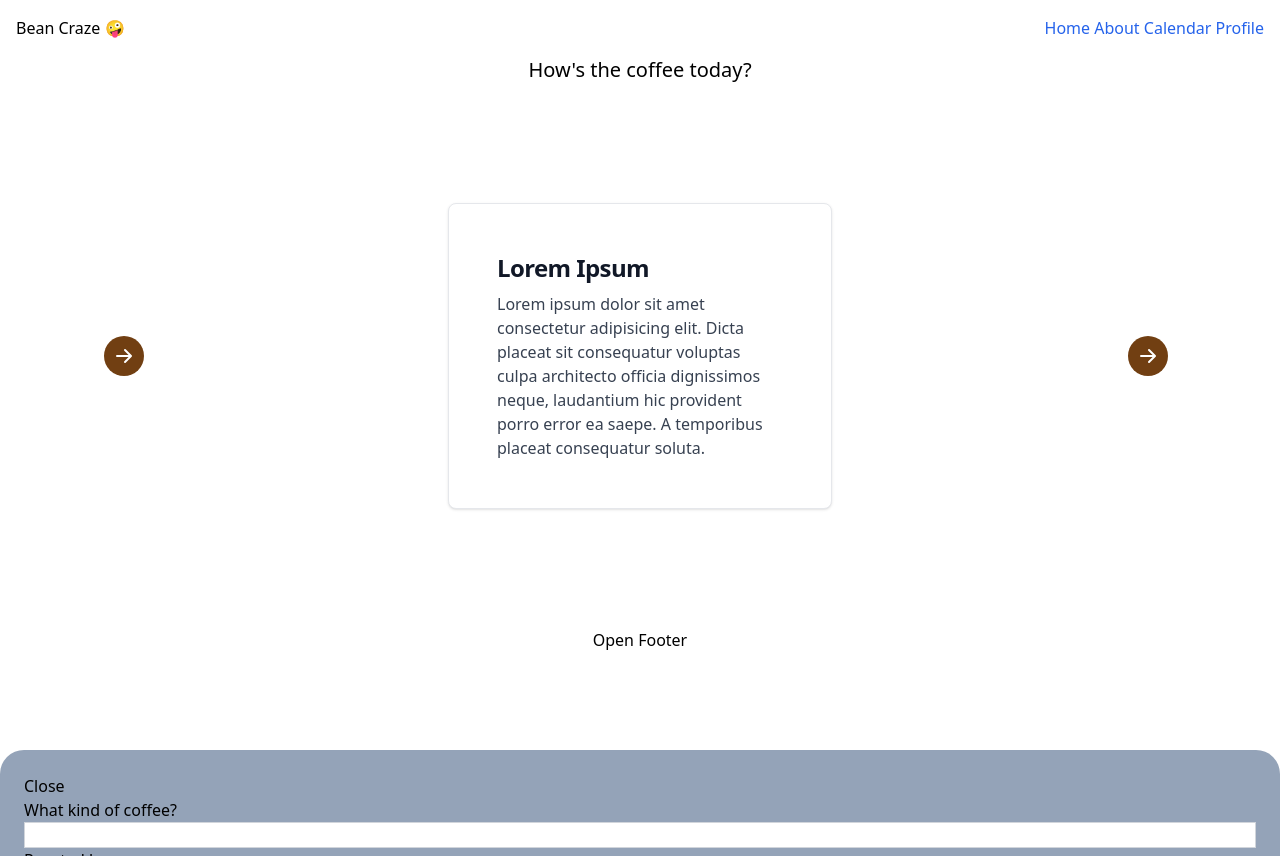
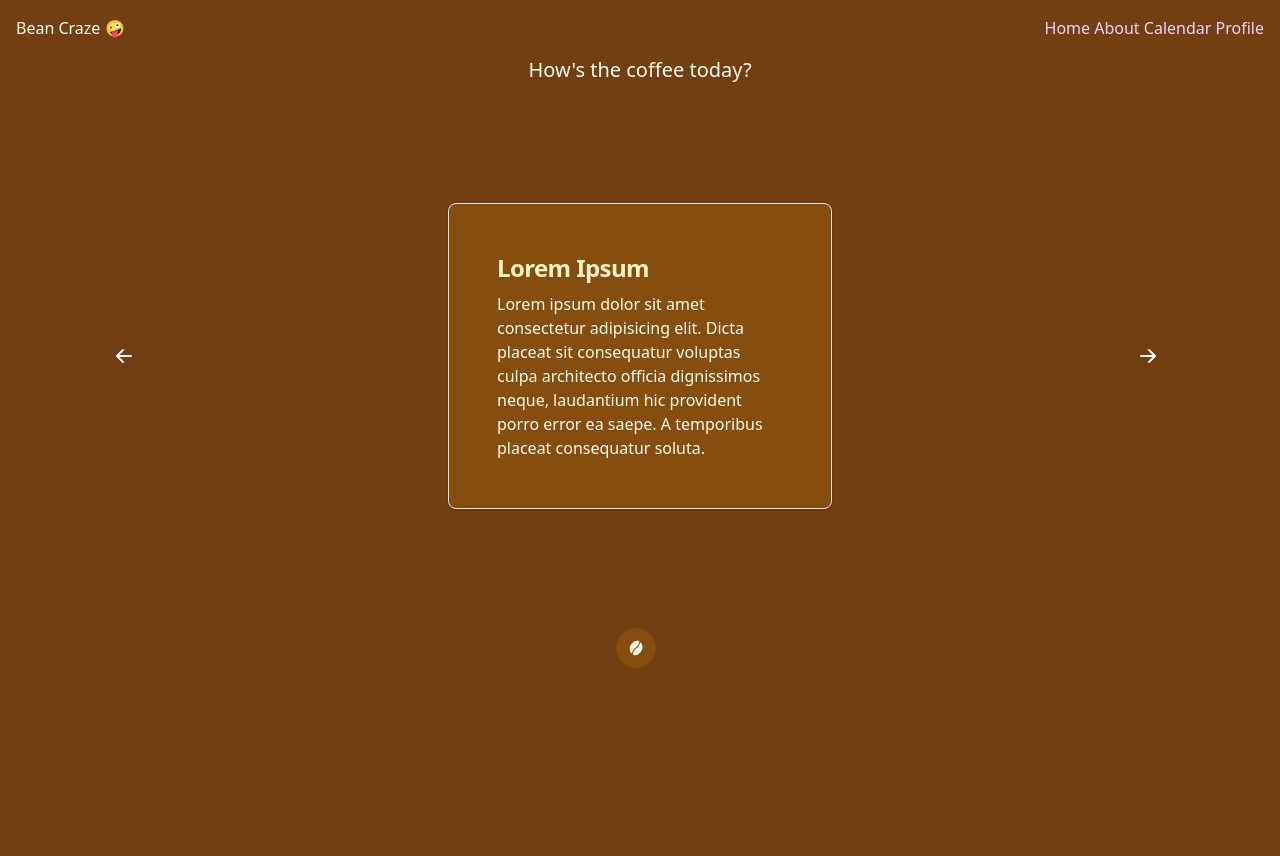
Before and after one commit to dnoc/coffee-journal, a SvelteKit app: page / in a window 1280 px wide. Built offline with nearby package versions, Linux system fonts and the light colour scheme.

Commit message:
display updates

```diff
--- a/src/lib/components/coffee-form.svelte
+++ b/src/lib/components/coffee-form.svelte
@@ -33,7 +33,7 @@
 	<label for="notes">Notes</label>
 	<input class="border border-gray-300" type="text" id="notes" name="notes" />
 	<button
-		class="focus:outline-none text-white bg-yellow-900 hover:bg-yellow-700 focus:ring-4 focus:ring-yellow-300 font-medium rounded-lg text-sm px-5 py-2.5 mr-2 mb-2 dark:focus:ring-yellow-900"
+		class="focus:outline-none text-white bg-yellow-700 hover:bg-yellow-700 focus:ring-4 focus:ring-yellow-300 font-medium rounded-lg text-sm px-5 py-2.5 mr-2 mb-2 dark:focus:ring-yellow-900"
 		type="submit"
 	>
 		Submit
--- /dev/null
+++ b/src/lib/components/draft-button.svelte
@@ -0,0 +1,34 @@
+<script lang="ts">
+	export let handleClick: () => void;
+</script>
+
+<button
+	on:click={handleClick}
+	class="text-amber-50 rotate-30 bg-yellow-800 hover:bg-yellow-700 focus:ring-4 focus:outline-none focus:ring-blue-300 rounded-full p-2.5 inline-flex items-center mr-2"
+>
+	<svg
+		fill="currentColor"
+		width="20px"
+		height="20px"
+		viewBox="0 0 64 64"
+		version="1.1"
+		xmlns="http://www.w3.org/2000/svg"
+		style="fill-rule:evenodd;clip-rule:evenodd;stroke-linejoin:round;stroke-miterlimit:2;"
+	>
+		<g transform="matrix(1,0,0,1,-1152,-256)">
+			<g id="coffee-bean-filled" transform="matrix(0.866025,0.5,-0.5,0.866025,717.879,-387.292)">
+				<g transform="matrix(1,0,0,1,0,-0.699553)">
+					<path
+						d="M737.673,328.231C738.494,328.056 739.334,328.427 739.757,329.152C739.955,329.463 740.106,329.722 740.106,329.722C740.106,329.722 745.206,338.581 739.429,352.782C737.079,358.559 736.492,366.083 738.435,371.679C738.697,372.426 738.482,373.258 737.89,373.784C737.298,374.31 736.447,374.426 735.735,374.077C730.192,371.375 722.028,365.058 722.021,352C722.015,340.226 728.812,330.279 737.673,328.231Z"
+					/>
+				</g>
+				<g transform="matrix(-1,0,0,-1,1483.03,703.293)">
+					<path
+						d="M737.609,328.246C738.465,328.06 739.344,328.446 739.785,329.203C739.97,329.49 740.106,329.722 740.106,329.722C740.106,329.722 745.206,338.581 739.429,352.782C737.1,358.507 736.503,365.948 738.383,371.527C738.646,372.304 738.415,373.164 737.796,373.703C737.177,374.243 736.294,374.356 735.56,373.989C730.02,371.241 722.028,364.92 722.021,352C722.016,340.255 728.779,330.328 737.609,328.246Z"
+					/>
+				</g>
+			</g>
+		</g>
+	</svg>
+	<span class="sr-only">Create new coffee log</span>
+</button>
--- a/src/lib/components/footer.svelte
+++ b/src/lib/components/footer.svelte
@@ -21,7 +21,7 @@
 <aside class="drawer" class:open on:keydown={closeWithEscape} tabIndex={-1}>
 	<div class="overlay" on:click={() => (open = false)} on:keydown={closeWithEscape} tabIndex={-1} />
 
-	<div class="panel p-6 rounded-t-3xl bg-slate-400">
+	<div class="panel p-6 rounded-t-3xl bg-yellow-900">
 		<button on:click={() => (open = false)}>Close</button>
 		<CoffeeForm />
 	</div>
@@ -62,7 +62,7 @@
 		z-index: 3;
 		transition: transform 0.4s ease;
 		overflow: auto;
-		bottom: 50px;
+		bottom: 0;
 		transform: translate(0, 100%);
 		max-height: 60%;
 	}
--- /dev/null
+++ b/src/lib/components/left-button.svelte
@@ -0,0 +1,24 @@
+<script lang="ts">
+	export let handleClick: () => void;
+</script>
+
+<button
+	type="button"
+	on:click={handleClick}
+	class="text-white rotate-180 bg-yellow-900 hover:bg-yellow-700 focus:ring-4 focus:outline-none focus:ring-blue-300 rounded-full p-2.5 inline-flex items-center mr-2"
+>
+	<svg
+		aria-hidden="true"
+		class="w-5 h-5"
+		fill="currentColor"
+		viewBox="0 0 20 20"
+		xmlns="http://www.w3.org/2000/svg"
+	>
+		<path
+			fill-rule="evenodd"
+			d="M10.293 3.293a1 1 0 011.414 0l6 6a1 1 0 010 1.414l-6 6a1 1 0 01-1.414-1.414L14.586 11H3a1 1 0 110-2h11.586l-4.293-4.293a1 1 0 010-1.414z"
+			clip-rule="evenodd"
+		/>
+	</svg>
+	<span class="sr-only">Previous post</span>
+</button>
--- a/src/lib/components/lipsum-card.svelte
+++ b/src/lib/components/lipsum-card.svelte
@@ -1,5 +1,7 @@
-<div class="block max-w-sm p-6 bg-white border border-gray-200 rounded-lg shadow hover:bg-gray-100">
-	<h5 class="mb-2 text-2xl font-bold tracking-tight text-gray-900 dark:text-white">Lorem Ipsum</h5>
+<div
+	class="block max-w-sm p-6 bg-yellow-900 border border-gray-200 rounded-lg shadow hover:bg-yellow-700"
+>
+	<h5 class="mb-2 text-2xl font-bold tracking-tight">Lorem Ipsum</h5>
 	<p class="font-normal text-gray-700 dark:text-gray-400">
 		Lorem ipsum dolor sit amet consectetur adipisicing elit. Dicta placeat sit consequatur voluptas
 		culpa architecto officia dignissimos neque, laudantium hic provident porro error ea saepe. A
--- a/src/lib/components/nav.svelte
+++ b/src/lib/components/nav.svelte
@@ -1,9 +1,9 @@
 <nav class="flex justify-between p-4">
 	<h2>Bean Craze 🤪</h2>
-	<div>
-		<a href="/" class="font-medium text-blue-600 hover:underline">Home</a>
-		<a href="/about" class="font-medium text-blue-600 hover:underline">About</a>
-		<a href="/calendar" class="font-medium text-blue-600 hover:underline">Calendar</a>
-		<a href="/profile" class="font-medium text-blue-600 hover:underline">Profile</a>
+	<div class="text-fuchsia-200">
+		<a href="/" class="font-medium hover:underline">Home</a>
+		<a href="/about" class="font-medium hover:underline">About</a>
+		<a href="/calendar" class="font-medium hover:underline">Calendar</a>
+		<a href="/profile" class="font-medium hover:underline">Profile</a>
 	</div>
 </nav>
--- a/src/lib/components/arrow-button.svelte
+++ b/src/lib/components/right-button.svelte
@@ -20,5 +20,5 @@
 			clip-rule="evenodd"
 		/>
 	</svg>
-	<span class="sr-only">Icon description</span>
+	<span class="sr-only">Next post</span>
 </button>
--- a/src/lib/components/timeline-card.svelte
+++ b/src/lib/components/timeline-card.svelte
@@ -5,12 +5,12 @@
 </script>
 
 <div
-	class="block h-full w-full max-w-sm p-12 bg-white border border-gray-200 rounded-lg shadow hover:bg-gray-100"
+	class="block h-full w-full max-w-sm p-12 bg-yellow-800 border border-gray-200 rounded-lg shadow hover:bg-yellow-700"
 >
-	<h5 class="mb-2 text-2xl font-bold tracking-tight text-gray-900 dark:text-white">
+	<h5 class="mb-2 text-2xl font-bold tracking-tight text-amber-100">
 		{coffeeLog.name}
 	</h5>
-	<p class="font-normal text-gray-700 dark:text-gray-400">
+	<p class="font-normal text-amber-50">
 		{coffeeLog.description}
 	</p>
 </div>
--- a/src/lib/components/timeline.svelte
+++ b/src/lib/components/timeline.svelte
@@ -1,5 +1,6 @@
 <script lang="ts">
-	import ArrowButton from './arrow-button.svelte';
+	import LeftButton from './left-button.svelte';
+	import RightButton from './right-button.svelte';
 	import TimelineCard from './timeline-card.svelte';
 	import LipsumCard from './lipsum-card.svelte';
 	import type CoffeeLog from '../types/coffee-log';
@@ -21,7 +22,7 @@
 
 <div class="flex flex-row items-center w-full min-h-[60%]">
 	<div class="flex justify-center w-1/5">
-		<ArrowButton handleClick={left} />
+		<LeftButton handleClick={left} />
 	</div>
 	<div class="flex justify-center w-3/5">
 		{#if displayedLog}
@@ -31,6 +32,6 @@
 		{/if}
 	</div>
 	<div class="flex justify-center w-1/5">
-		<ArrowButton handleClick={right} />
+		<RightButton handleClick={right} />
 	</div>
 </div>
--- a/src/routes/+layout.svelte
+++ b/src/routes/+layout.svelte
@@ -3,6 +3,7 @@
 	import Nav from '$lib/components/nav.svelte';
 </script>
 
-<Nav />
-
-<slot />
+<div class="text-amber-50 bg-yellow-900">
+	<Nav />
+	<slot />
+</div>
--- a/src/routes/+page.svelte
+++ b/src/routes/+page.svelte
@@ -2,6 +2,7 @@
 	import Timeline from '$lib/components/timeline.svelte';
 	import type CoffeeLog from '$lib/types/coffee-log';
 	import Footer from '$lib/components/footer.svelte';
+	import DraftButton from '$lib/components/draft-button.svelte';
 
 	let footerOpen = false;
 	const fakeLogs: CoffeeLog[] = [
@@ -24,6 +25,8 @@
 <div class="flex flex-col items-center gap-8 h-screen">
 	<h2 class="text-xl">How's the coffee today?</h2>
 	<Timeline coffeeLogs={fakeLogs} />
-	<button on:click={() => (footerOpen = !footerOpen)}>Open Footer</button>
+	<div>
+		<DraftButton handleClick={() => (footerOpen = !footerOpen)} />
+	</div>
 	<Footer bind:open={footerOpen} />
 </div>
```
Also changed, not shown: src/lib/components/coffee-bean-filled-roast-brew-svgrepo-com.svg (added), src/lib/components/fake-timeline.svelte (deleted), src/lib/components/x.svg (added).
